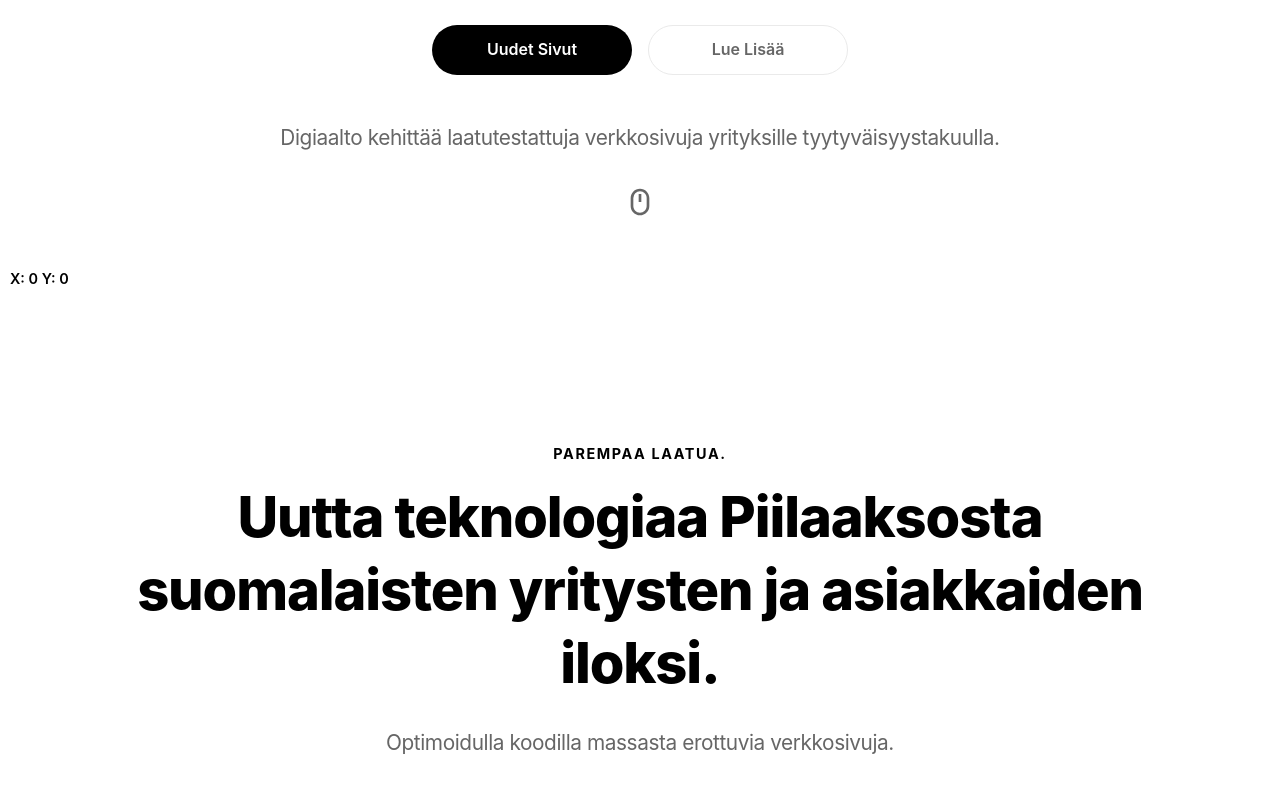
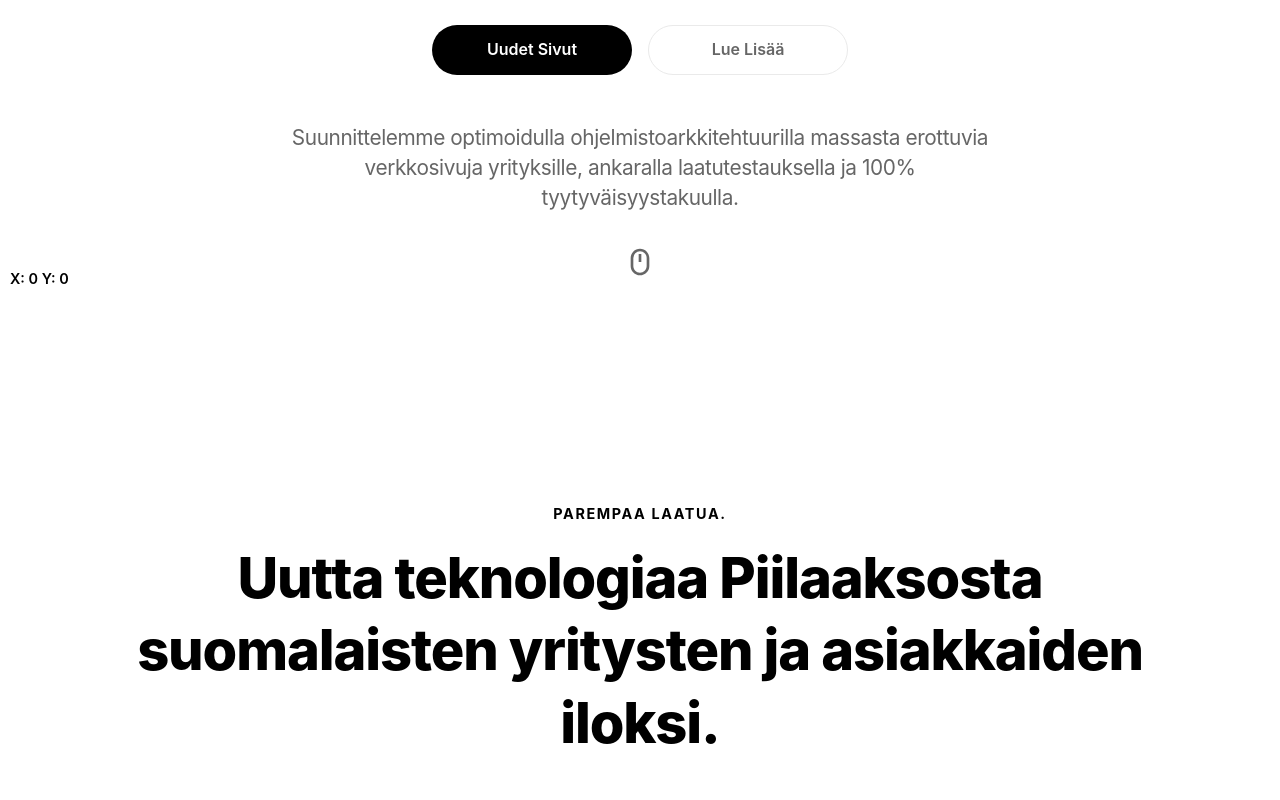
Before and after one commit to digiaalto/etusivu, a Next.js app: page / in a window 1280 px wide. Shown: the part 500-1300 px from the top of the page. Built offline with nearby package versions, Linux system fonts and the light colour scheme.

Commit message:
Designlinjoitus

```diff
--- a/components/etusivu/Hero.js
+++ b/components/etusivu/Hero.js
@@ -28,8 +28,9 @@
         <StylizedHeaders animElement={animElement} />
         <CtaButtons />
         <h1 className={styles.description}>
-          Digiaalto kehittää laatutestattuja verkkosivuja yrityksille
-          tyytyväisyystakuulla.
+          Suunnittelemme optimoidulla ohjelmistoarkkitehtuurilla massasta
+          erottuvia verkkosivuja yrityksille, ankaralla laatutestauksella ja
+          100% tyytyväisyystakuulla.
         </h1>
         <LinkScroll
           className={styles.scrollLink}
--- a/components/etusivu/Palvelut.js
+++ b/components/etusivu/Palvelut.js
@@ -14,11 +14,6 @@
           iloksi.
         </h1>
       </HeadersWrap>
-      <TextsWrapper>
-        <h2 className={styles.headerDescription}>
-          Optimoidulla koodilla massasta erottuvia verkkosivuja.
-        </h2>
-      </TextsWrapper>
       <PalvelutOminaisuudet />
     </section>
   )
@@ -28,8 +23,4 @@
   <div className={styles.headersWrap}>{children}</div>
 )
 
-const TextsWrapper = ({ children }) => (
-  <div className={styles.paragraphsWrap}>{children}</div>
-)
-
 export default Palvelut
--- a/components/etusivu/Palvelut.module.sass
+++ b/components/etusivu/Palvelut.module.sass
@@ -19,20 +19,8 @@
 	text-align: center
 
 @include breakpoints.laptop
-	.paragraphsWrap
-		display: grid
-		grid-auto-flow: column
-		place-items: center
-		place-content: center
-		gap: 3rem
-		margin-bottom: 3rem
 	.headerMain
 		text-align: center
 		max-width: 1024px
 	.headerDescription
 		text-align: center
-
-@include breakpoints.desktop
-
-	.paragraphsWrap
-		margin-bottom: 4rem
```
